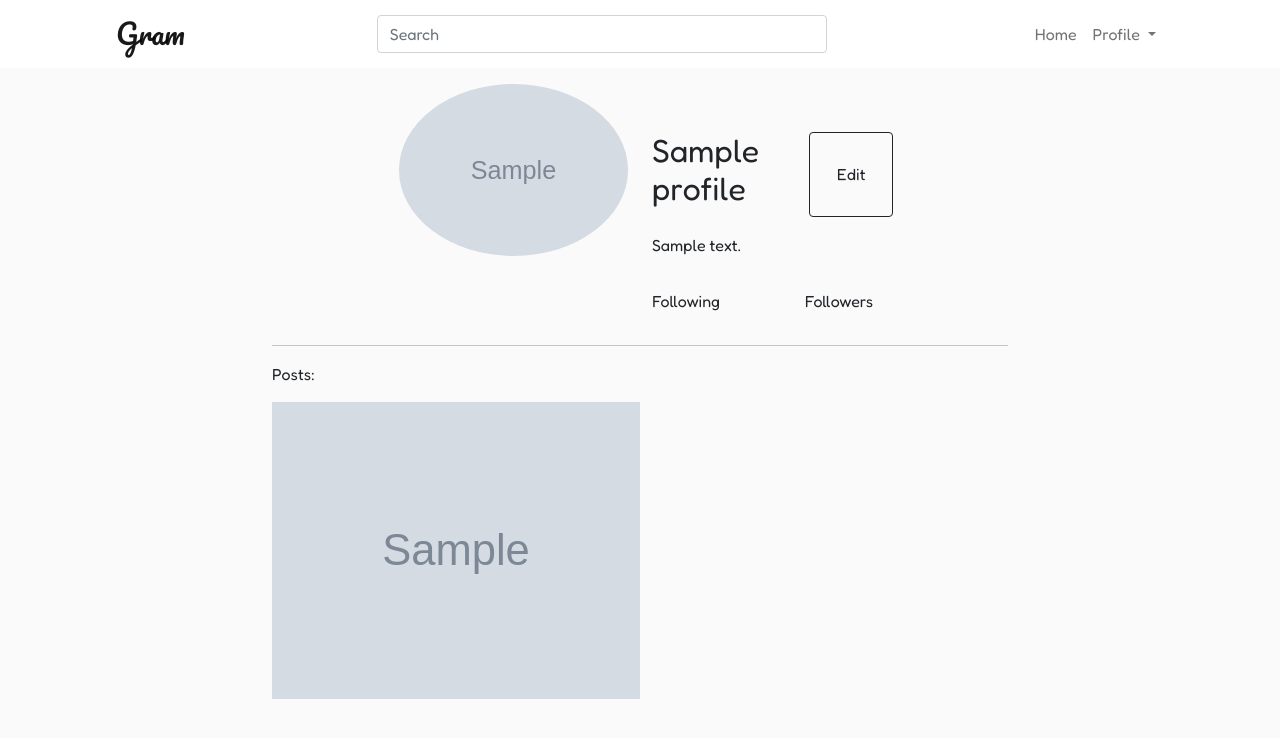
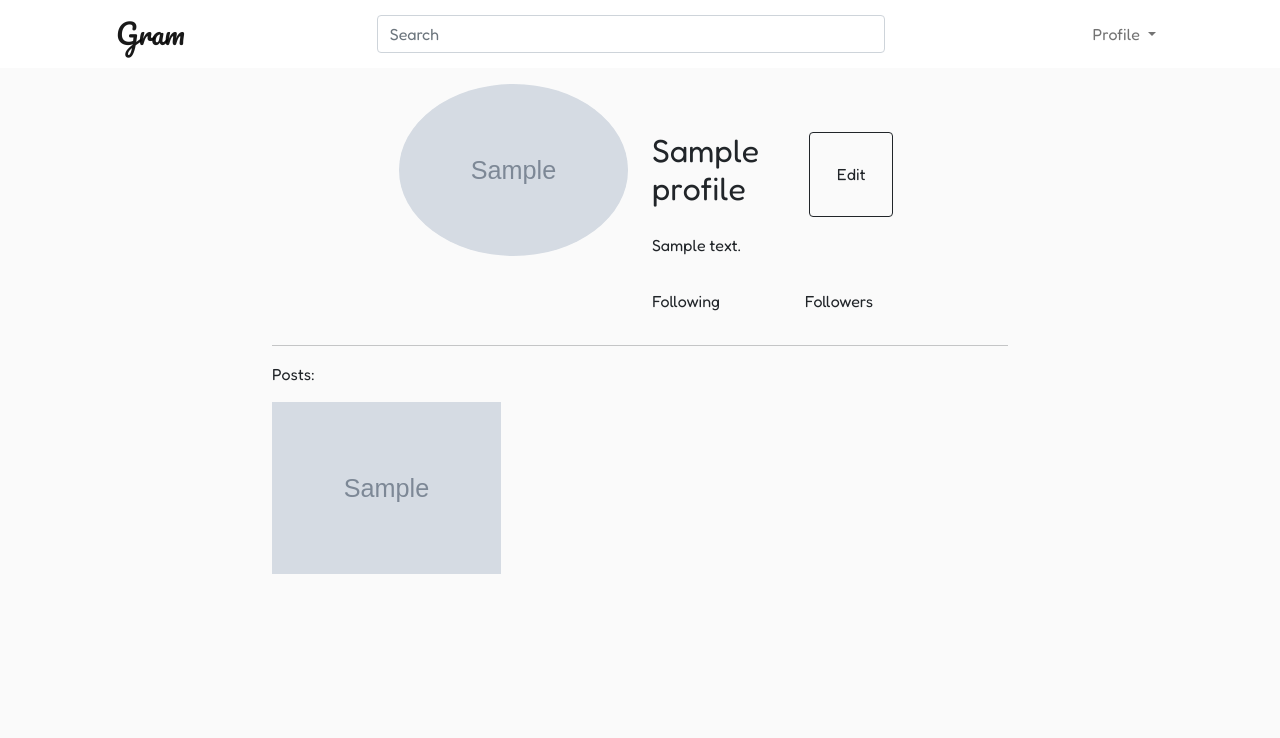
Before and after one commit to vantablanta/gram, a Django app: page /profile/ in a window 1280 px wide. Shown: the top 738 px of the page. Run offline with Django 4.2, Linux system fonts and the light colour scheme; a user stored in the database is signed in; tables that the repository leaves empty hold one stand-in row (values such as "Sample post"); grey boxes marked "Sample" are stand-in pictures; some libraries are stand-ins or nearby versions.

Commit message:
images display on user's profile section

```diff
--- a/gram_app/templates/gram_app/profile.html
+++ b/gram_app/templates/gram_app/profile.html
@@ -40,7 +40,12 @@
             <hr>
            <p>Posts: </p>
            {%for image in images %}
-           <img src="{{image.image.url}}" class="w-50 h-50" alt="Image">
+           <div class="row">
+               <div class="col-md-4">
+                    <img src="{{image.image.url}}" class=" img-fluid me-3 mb-3" alt="Image">
+               </div>
+           </div>
+
            {%endfor%}
 
 
--- a/templates/nav.html
+++ b/templates/nav.html
@@ -1,7 +1,7 @@
 <nav class="navbar navbar-expand-lg navbar-light bg p-2">
     <div class="container-fluid">
 
-                <a class="navbar-brand logo ps-5 pe-5 ms-5 me-5 fs-3" href="#">Gram</a>
+                <a class="navbar-brand logo ps-5 pe-5 ms-5 me-5 fs-3" href="{%url 'home' %}">Gram</a>
                 <button class="navbar-toggler" type="button" data-bs-toggle="collapse" data-bs-target="#navbarSupportedContent"
                     aria-controls="navbarSupportedContent" aria-expanded="false" aria-label="Toggle navigation">
                     <span class="navbar-toggler-icon"></span>
@@ -15,9 +15,6 @@
 
             <div class="collapse navbar-collapse ps-5 pe-5 ms-5 me-5" id="navbarSupportedContent">
                 <ul class="navbar-nav me-auto mb-2 mb-lg-0">
-                    <li class="nav-item">
-                        <a class="nav-link" href="{%url 'home' %}">Home</a>
-                    </li>
                     <li class="nav-item dropdown">
                         <a class="nav-link dropdown-toggle" href="" id="navbarDropdown" role="button"
                             data-bs-toggle="dropdown" aria-expanded="false">
```
Also changed, not shown: media/photos/IMG-20180916-WA0009.jpg (added).
